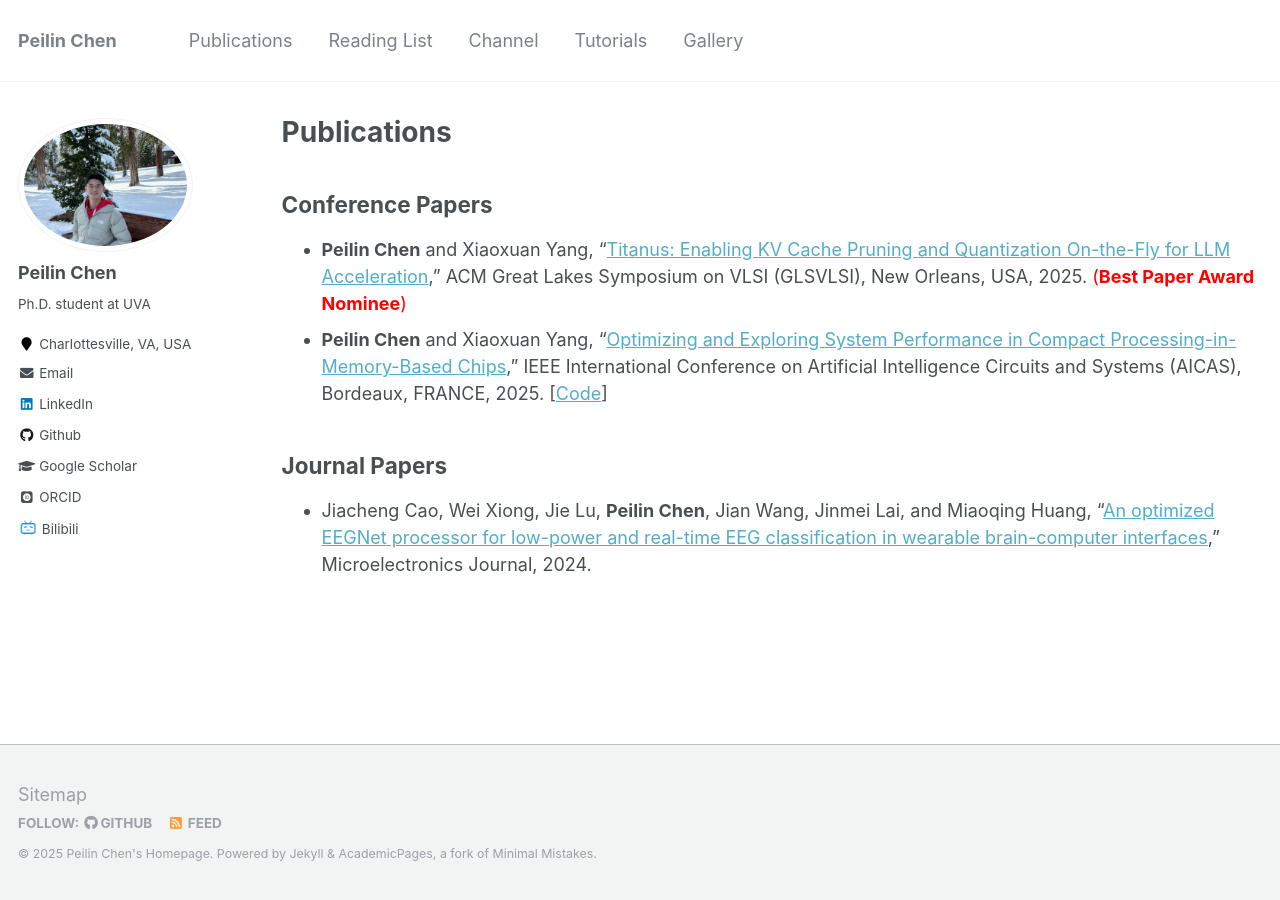
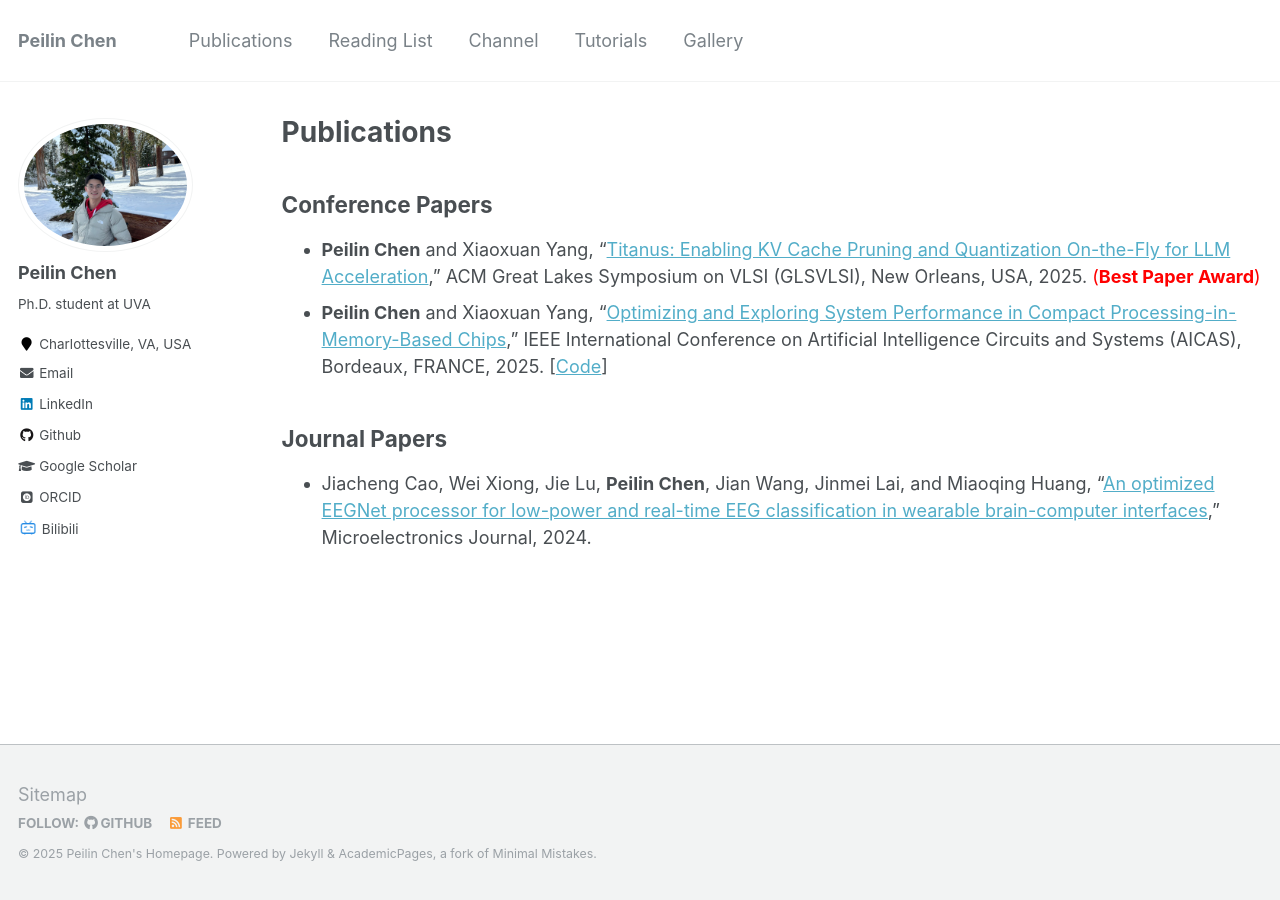
Before and after one commit to peilin-chen/peilin-chen.github.io, a Jekyll site: the page built from _pages/publications.md, in a window 1280 px wide. Built offline with Jekyll 4.4.1, drawn with Linux system fonts in a browser that asks for light colours; some web fonts are replaced.

Commit message:
Update publications.md

```diff
--- a/_pages/publications.md
+++ b/_pages/publications.md
@@ -7,7 +7,7 @@ author_profile: true
 
 ## Conference Papers
 
-* **Peilin Chen** and Xiaoxuan Yang, "[Titanus: Enabling KV Cache Pruning and Quantization On-the-Fly for LLM Acceleration](https://arxiv.org/abs/2505.17787)," ACM Great Lakes Symposium on VLSI (GLSVLSI), New Orleans, USA, 2025. <span style="color: red;">(**Best Paper Award Nominee**)</span>
+* **Peilin Chen** and Xiaoxuan Yang, "[Titanus: Enabling KV Cache Pruning and Quantization On-the-Fly for LLM Acceleration](https://arxiv.org/abs/2505.17787)," ACM Great Lakes Symposium on VLSI (GLSVLSI), New Orleans, USA, 2025. <span style="color: red;">(**Best Paper Award**)</span>
 * **Peilin Chen** and Xiaoxuan Yang, "[Optimizing and Exploring System Performance in Compact Processing-in-Memory-Based Chips](https://arxiv.org/abs/2502.21259)," IEEE International Conference on Artificial Intelligence Circuits and Systems (AICAS), Bordeaux, FRANCE, 2025. [[Code](https://github.com/peilin-chen/Compact-PIM-based-Design)]
 
 ## Journal Papers
```
